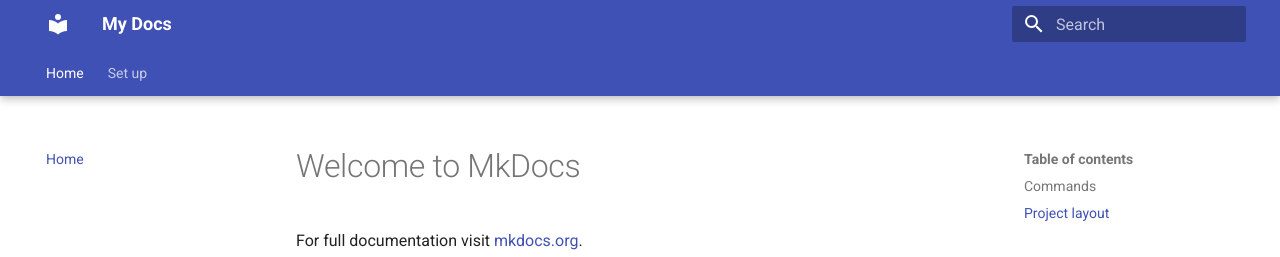
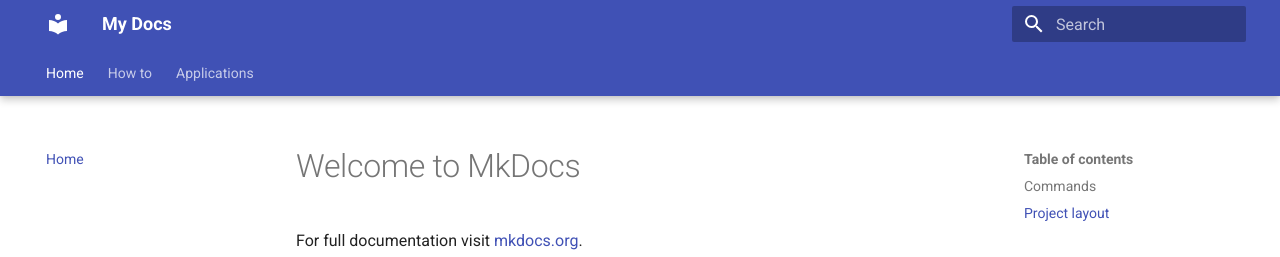
Before and after one commit to oahull0112/oahull0112.github.io, an MkDocs documentation site: the page built from docs/index.md, in a window 1280 px wide. Shown: the top 257 px of the page. Built offline with MkDocs 1.6.1 and Material for MkDocs 9.7.7, drawn with Linux system fonts in a browser that asks for light colours; some of the changed lines change nothing that is shown.

Commit message:
update file layout

```diff
--- a/mkdocs.yml
+++ b/mkdocs.yml
@@ -1,10 +1,27 @@
 site_name: My Docs
 nav:
-    - Home: index.md
-    - Set up: howto.md
-      #    - Applications:
-      #      - Applications/applications.md
-      #      - BerkeleyGW: Applications/BerkeleyGW/berkeleygw.md
+  - Home: index.md
+  - How to: howto.md
+  - Applications:
+      - Applications/applications.md
+      - BerkeleyGW: Applications/BerkeleyGW/berkeleygw.md
+        #  - Tutorials:
+        #      - tutorials/index.md
+        #      - Playbooks:
+        #        - tutorials/playbooks/index.md
+        #        - Compiling a code: tutorials/playbooks/compiling.md
+        #  - Accounts:
+        #      - accounts/index.md
+        #      - Passwords: accounts/passwords.md
+        #      - Policy: accounts/policy.md
+        #      - Collaboration Accounts: accounts/collaboration_accounts.md
+        #  - Iris:
+        #      - iris/index.md
+        #      - Users: iris/iris-for-users.md
+        #      - PIs and Project Managers: iris/iris-for-pis.md
+        #      - ERCAP and Iris Guide for Allocation Managers: iris/iris-for-allocation-managers.md
+        #      - Publications Tracking in Iris: iris/iris-publications.md
+
 theme:
   name: material
   features:
```
